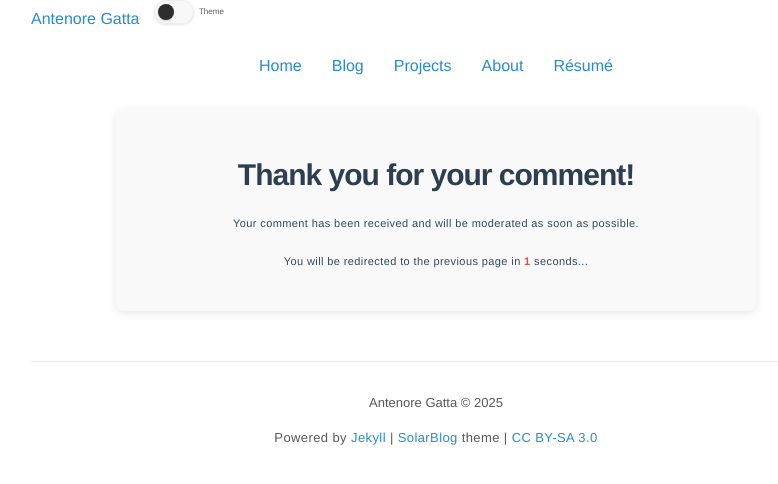
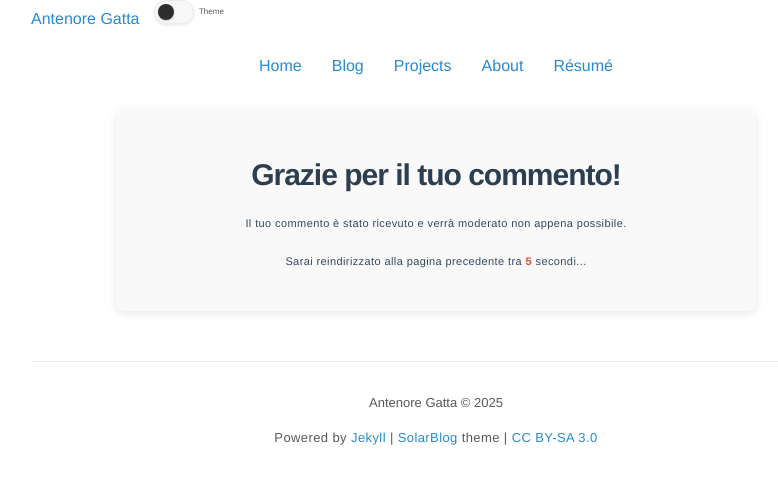
Before and after one commit to antenore/antenore.simbiosi.org, a Jekyll site: the page built from pages/thanks.html, in a window 1280 px wide. Shown: the top 484 px of the page, without its empty margins (204-982 px from the left). Built offline with Jekyll 4.4.1, drawn with Linux system fonts in a browser that asks for light colours; nearby versions of some CDN libraries.

Commit message:
Thanks improving

```diff
--- /dev/null
+++ b/assets/js/thanks-redirect.js
@@ -0,0 +1,18 @@
+document.addEventListener('DOMContentLoaded', function() {
+  let seconds = 5;
+  const countdownElement = document.getElementById('countdown');
+
+  const urlParams = new URLSearchParams(window.location.search);
+  const fromUrl = urlParams.get('from');
+  const targetUrl = fromUrl ? (window.location.origin + fromUrl) : (document.referrer || site_url);
+
+  const interval = setInterval(function() {
+    seconds--;
+    countdownElement.textContent = seconds;
+
+    if (seconds <= 0) {
+      clearInterval(interval);
+      window.location.href = targetUrl;
+    }
+  }, 1000);
+});
--- /dev/null
+++ b/pages/thanks.html
@@ -0,0 +1,45 @@
+---
+layout: page
+title: Grazie per il tuo commento
+permalink: /thanks/
+---
+
+<div class="thanks-container">
+  <h1>Grazie per il tuo commento!</h1>
+  <p>Il tuo commento è stato ricevuto e verrà moderato non appena possibile.</p>
+  <p>Sarai reindirizzato alla pagina precedente tra <span id="countdown">5</span> secondi...</p>
+</div>
+
+<script>
+  // Definisci la variabile site_url per lo script esterno
+  var site_url = "{{ site.url }}";
+</script>
+<script src="{{ site.baseurl }}/assets/js/thanks-redirect.js"></script>
+
+<style>
+  .thanks-container {
+    text-align: center;
+    padding: 2rem;
+    margin: 2rem auto;
+    max-width: 600px;
+    border-radius: 8px;
+    background-color: #f9f9f9;
+    box-shadow: 0 2px 10px rgba(0, 0, 0, 0.1);
+  }
+
+  .thanks-container h1 {
+    color: #2c3e50;
+    margin-bottom: 1.5rem;
+  }
+
+  .thanks-container p {
+    font-size: 1.1rem;
+    line-height: 1.6;
+    color: #34495e;
+  }
+
+  #countdown {
+    font-weight: bold;
+    color: #e74c3c;
+  }
+</style>
--- a/thanks.html
+++ /dev/null
@@ -1,56 +0,0 @@
----
-layout: page
-title: Thanks for your comment
-permalink: /thanks/
----
-
-<div class="thanks-container">
-  <h1>Thank you for your comment!</h1>
-  <p>Your comment has been received and will be moderated as soon as possible.</p>
-  <p>You will be redirected to the previous page in <span id="countdown">5</span> seconds...</p>
-</div>
-
-<script>
-  document.addEventListener('DOMContentLoaded', function() {
-    let seconds = 5;
-    const countdownElement = document.getElementById('countdown');
-
-    const interval = setInterval(function() {
-      seconds--;
-      countdownElement.textContent = seconds;
-
-      if (seconds <= 0) {
-        clearInterval(interval);
-        window.location.href = document.referrer || '{{ site.url }}';
-      }
-    }, 1000);
-  });
-</script>
-
-<style>
-  .thanks-container {
-    text-align: center;
-    padding: 2rem;
-    margin: 2rem auto;
-    max-width: 600px;
-    border-radius: 8px;
-    background-color: #f9f9f9;
-    box-shadow: 0 2px 10px rgba(0, 0, 0, 0.1);
-  }
-
-  .thanks-container h1 {
-    color: #2c3e50;
-    margin-bottom: 1.5rem;
-  }
-
-  .thanks-container p {
-    font-size: 1.1rem;
-    line-height: 1.6;
-    color: #34495e;
-  }
-
-  #countdown {
-    font-weight: bold;
-    color: #e74c3c;
-  }
-</style>
```
Also changed, not shown: _layouts/post.html (+4 -10 lines).
